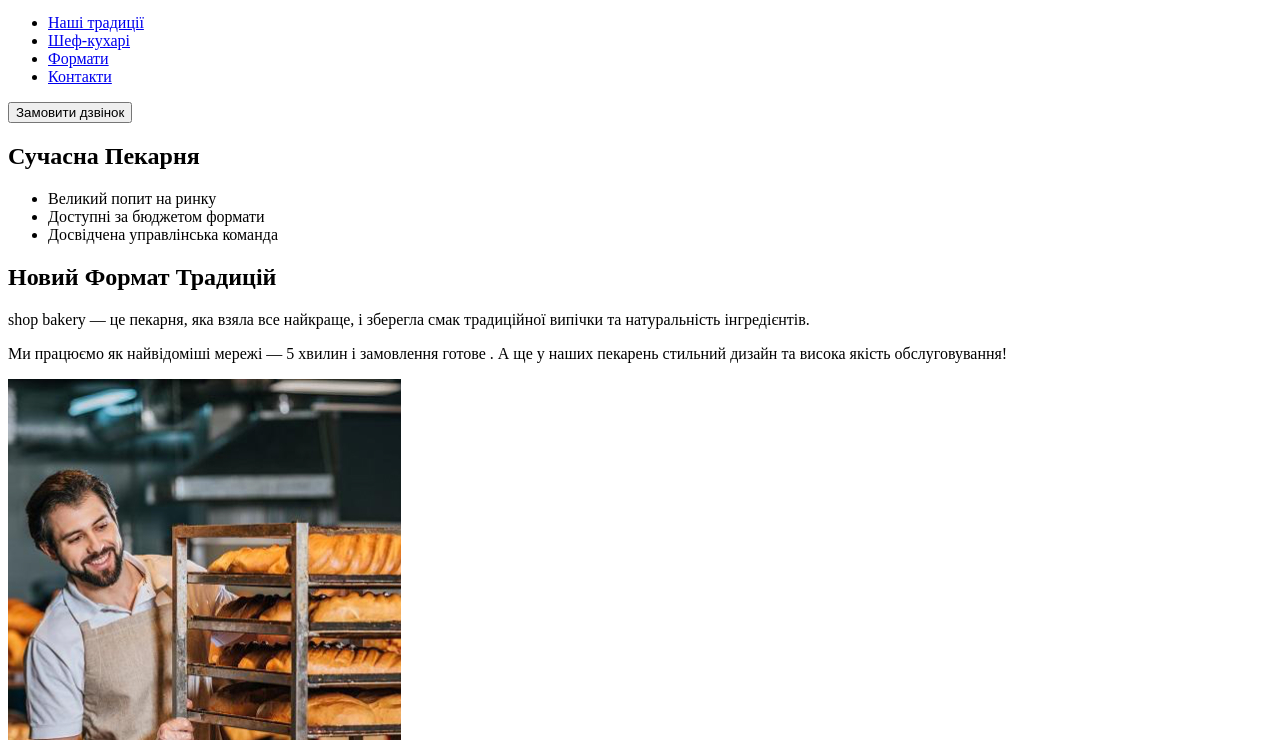
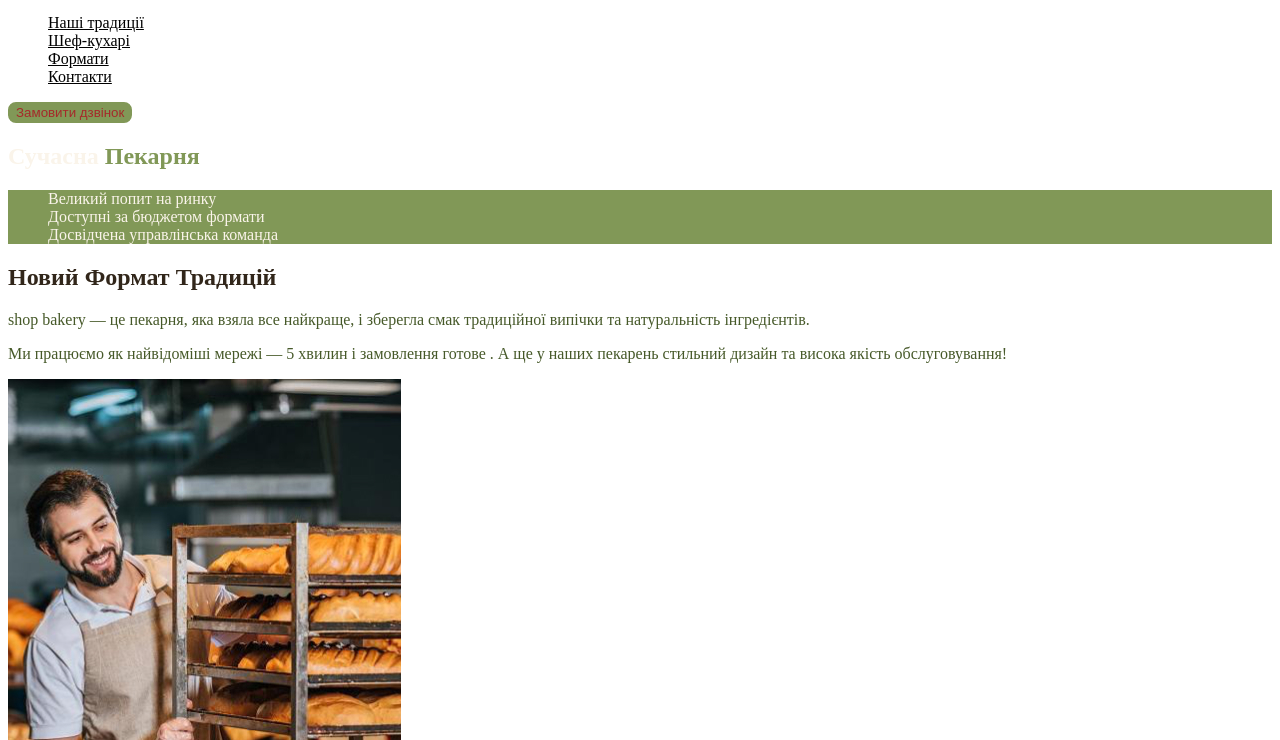
Before and after one commit to YuriyTsekhovoy/genius_frontend, a plain HTML site: page index.html in a window 1280 px wide. Shown: the part 60-800 px from the top of the page. Drawn offline with Linux system fonts and the light colour scheme.

Commit message:
styles.css added

```diff
--- /dev/null
+++ b/css/styles.css
@@ -0,0 +1,62 @@
+:root {
+    --color-brand: #819857;
+    --color-primary-light: #faf4ea;
+    --color-primary-dark: #465929;
+}
+/* Base */
+body {
+    color: var(--color-primary-dark);
+}
+ul {
+    list-style-type: none;
+}
+
+/* Button*/
+.button {
+    color: #faf4ea;
+    background: var(--color-brand);
+    border: 2px solid var(--color-brand);
+    border-radius: 8px;
+    cursor: pointer;
+}
+.button:hover {
+    background-color: transparent;
+    color: var(--color-primary-dark);
+}
+.button:focus {
+    background-color: transparent;
+    color: var(--color-primary-dark);
+}
+.button:active {
+    background-color: purple;
+}
+.button[type="button"] {
+    color: brown;
+}
+
+/* Link */
+.link {
+    color:black;
+}
+.link:hover {
+    color: var(--color-brand);
+}
+
+/* Hero style */
+.hero-title {
+    color: var(--color-brand);
+}
+.hero-title .accent {
+    color: var(--color-primary-light);
+}
+
+/* Advantages */
+.advantages-list {
+    color: var(--color-primary-light);
+    background-color: var(--color-brand);
+}
+
+/* Section */
+.section-title {
+    color: #31261a;
+}
--- a/index.html
+++ b/index.html
@@ -3,7 +3,8 @@
     <head>
         <meta charset="UTF-8" />
         <meta name="viewport" content="width=device-width, initial-scale=1.0" />
-        <title>Document</title>
+        <title>Сучасна Пекарня</title>
+        <link rel="stylesheet" href="./css/styles.css" />
     </head>
     <body>
         <header>
@@ -16,25 +17,33 @@
                 </a>
                 <ul>
                     <li>
-                        <a href="#tradition-section">Наші традиції</a>
+                        <a class="link" href="#tradition-section"
+                            >Наші традиції</a
+                        >
                     </li>
-                    <li><a href="#chiefs-section">Шеф-кухарі</a></li>
-                    <li><a href="#formats-section">Формати</a></li>
-                    <li><a href="#contact-section">Контакти</a></li>
+                    <li>
+                        <a class="link" href="#chiefs-section">Шеф-кухарі</a>
+                    </li>
+                    <li><a class="link" href="#formats-section">Формати</a></li>
+                    <li>
+                        <a class="link" href="#contact-section">Контакти</a>
+                    </li>
                 </ul>
             </nav>
-            <button type="button">Замовити дзвінок</button>
+            <button class="button" type="button">Замовити дзвінок</button>
         </header>
 
         <main>
             <section id="tradition-section">
-                <h1>Сучасна Пекарня</h1>
-                <ul>
+                <h1 class="hero-title">
+                    <span class="accent">Сучасна</span> Пекарня
+                </h1>
+                <ul class="advantages-list">
                     <li>Великий попит на ринку</li>
                     <li>Доступні за бюджетом формати</li>
                     <li>Досвідчена управлінська команда</li>
                 </ul>
-                <h2>Новий Формат Традицій</h2>
+                <h2 class="section-title">Новий Формат Традицій</h2>
                 <p>
                     <span> shop bakery </span>
                     — це пекарня, яка взяла все найкраще, і зберегла смак
@@ -52,7 +61,7 @@
                 />
             </section>
             <section id="chiefs-section">
-                <h2>Наші Найкращі Шеф-Кухарі</h2>
+                <h2 class="section-title">Наші Найкращі Шеф-Кухарі</h2>
                 <ul>
                     <li>
                         <article>
@@ -86,7 +95,7 @@
                 </ul>
             </section>
             <section id="formats-section">
-                <h2>Формати</h2>
+                <h2 class="section-title">Формати</h2>
                 <ul>
                     <li>
                         <article><h3 lang="en">Walrus</h3></article>
@@ -100,7 +109,7 @@
                 </ul>
             </section>
             <section id="contact-section">
-                <h2>Приєднуйся до мережі пекарень</h2>
+                <h2 class="section-title">Приєднуйся до мережі пекарень</h2>
                 <iframe
                     src="https://www.google.com/maps/embed?pb=!1m18!1m12!1m3!1d951.7228096841183!2d33.4700382072249!3d48.023170504184186!2m3!1f0!2f0!3f0!3m2!1i1024!2i768!4f13.1!3m3!1m2!1s0x40dae1b9bcb621eb%3A0x82d85825f04d59d5!2z0JrQsNGE0LUgwqvQktC10YDQsNC90LTQsMK7!5e0!3m2!1sen!2sua!4v1703246893352!5m2!1sen!2sua"
                     width="600"
```
